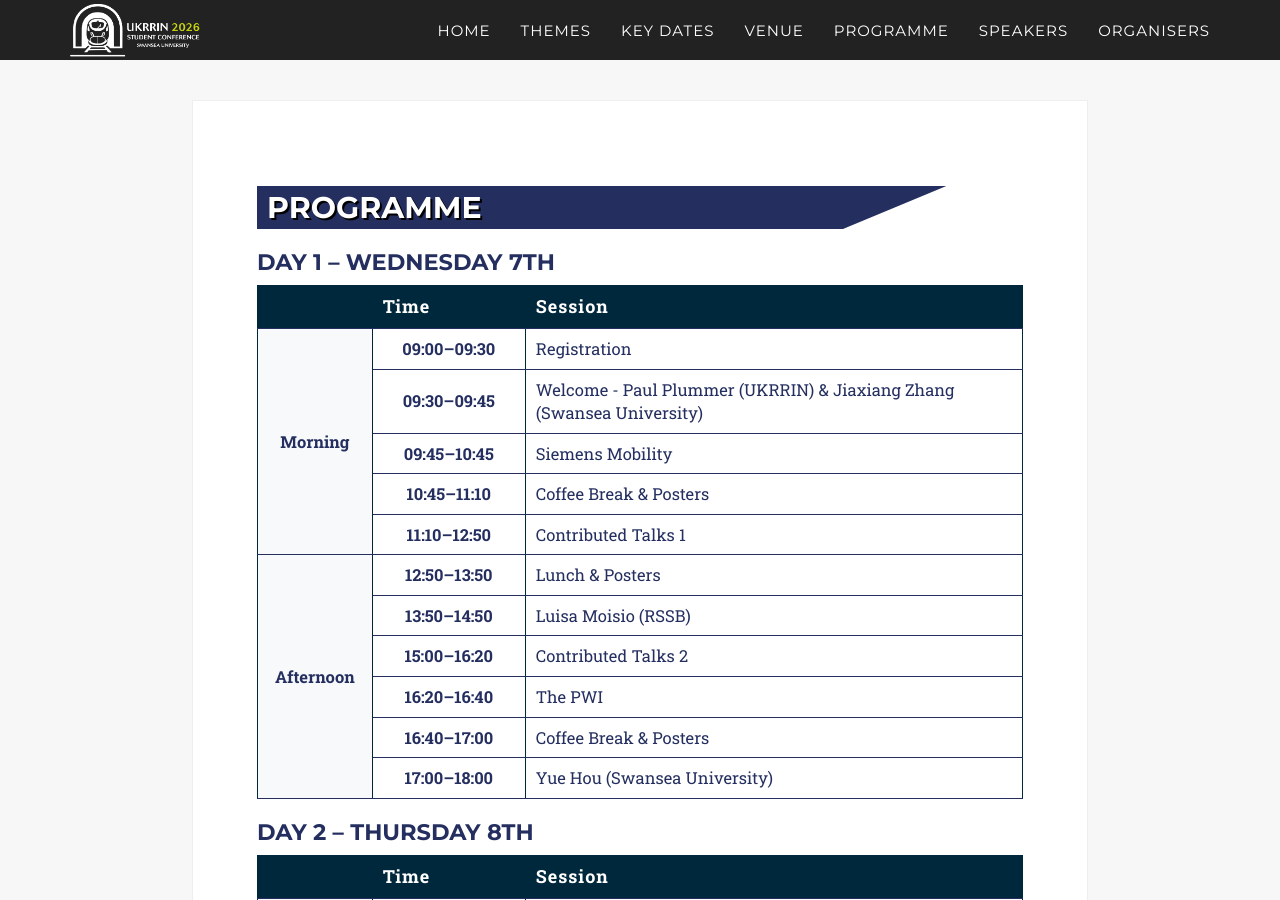
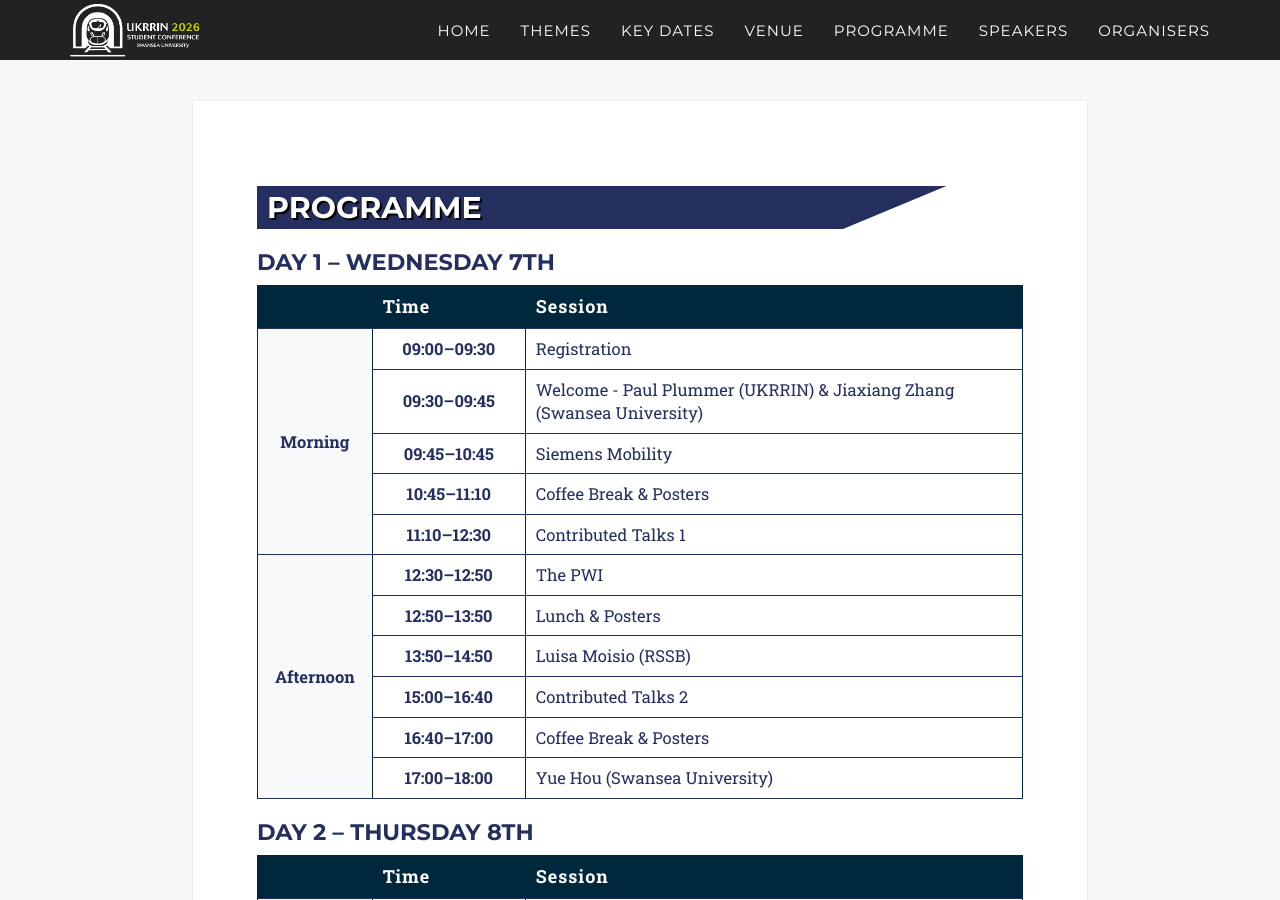
Before and after one commit to ukrrin2026swansea/ukrrin2026swansea.github.io, a Jekyll site: the page built from _2017_pages/programme.html, in a window 1280 px wide and 900 px high. Built offline with Jekyll 4.4.1, drawn with Linux system fonts in a browser that asks for light colours; some web fonts are replaced.

Commit message:
PWI Switch

```diff
--- a/_data/twenty_17/programme_1.yml
+++ b/_data/twenty_17/programme_1.yml
@@ -18,8 +18,12 @@
   title: "Coffee Break & Posters"
 
 - block: Morning
-  time: "11:10–12:50"
+  time: "11:10–12:30"
   title: "Contributed Talks 1"
+
+- block: Afternoon
+  time: "12:30–12:50"
+  title: "The PWI"
 
 - block: Afternoon
   time: "12:50–13:50"
@@ -30,12 +34,8 @@
   title: "Luisa Moisio (RSSB)"
 
 - block: Afternoon
-  time: "15:00–16:20"
+  time: "15:00–16:40"
   title: "Contributed Talks 2"
-
-- block: Afternoon
-  time: "16:20–16:40"
-  title: "The PWI"
 
 - block: Afternoon
   time: "16:40–17:00"
```
